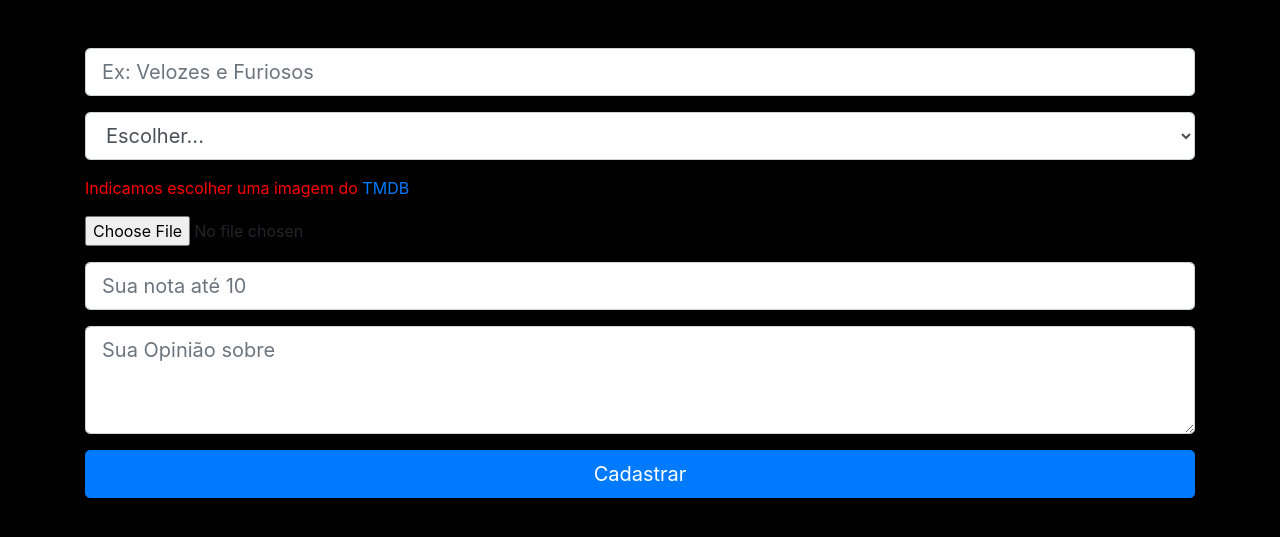
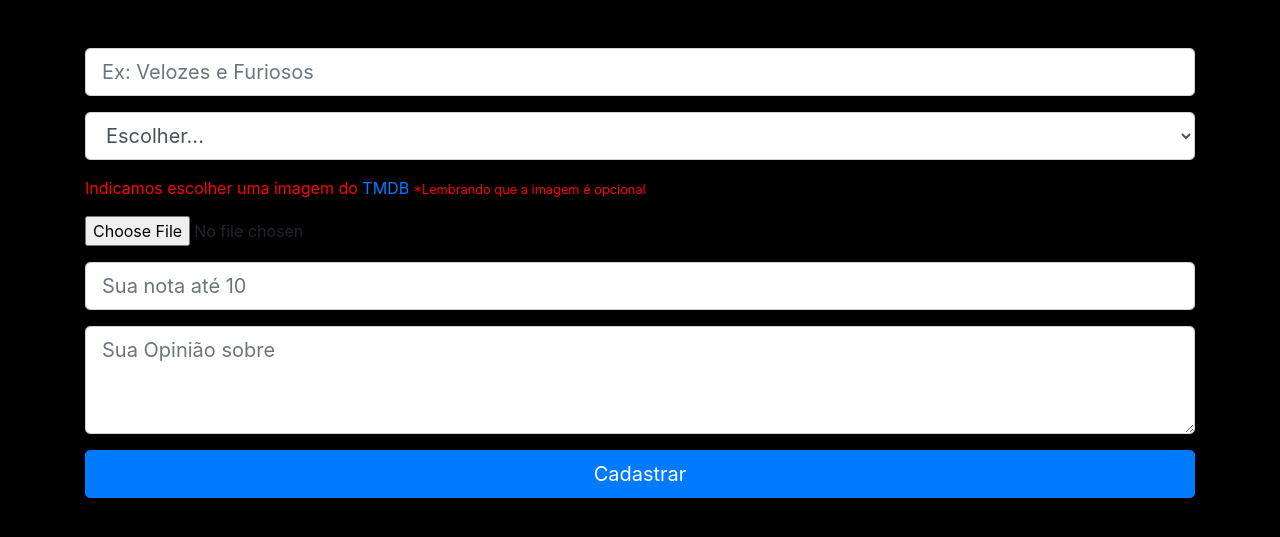
Before and after one commit to douglasbernardo/MyMovies, a PHP site: page /view/insercao/formulario.php in a window 1280 px wide. Shown: the part 101-638 px from the top of the page. Run offline with PHP 8.4, Linux system fonts and the light colour scheme; some libraries are stand-ins or nearby versions.

Commit message:
formulario de inserção de dados

```diff
--- a/view/insercao/formulario.php
+++ b/view/insercao/formulario.php
@@ -11,7 +11,7 @@
     ?>
 
     <div class="container mt-5">
-        <form action="/inserir" method="POST">
+        <form action="/inserir" method="POST" enctype="multipart/form-data">
             <div class="form-group">
                 <input type="text" name="nome" class="form-control form-control-lg" autocomplete="off" id="nome" placeholder="Ex: Velozes e Furiosos">
             </div>
@@ -22,10 +22,10 @@
                     <option value="series">Série</option>
                 </select>
             </div>
-            <p style="color: red;">Indicamos escolher uma imagem do <a href="https://www.themoviedb.org/">TMDB</a></p>
+            <p style="color: red;">Indicamos escolher uma imagem do <a href="https://www.themoviedb.org/">TMDB</a> <small>*Lembrando que a imagem é opcional</small></p>
             <div class="form-row">
                 <div class="col">
-                    <input type="file" name="imagemEscolhidaPorMim" class="form-control-file" id="imagem">
+                    <input type="file" name="arquivo" class="form-control-file" id="imagem">
                 </div>
             </div>
 
```
